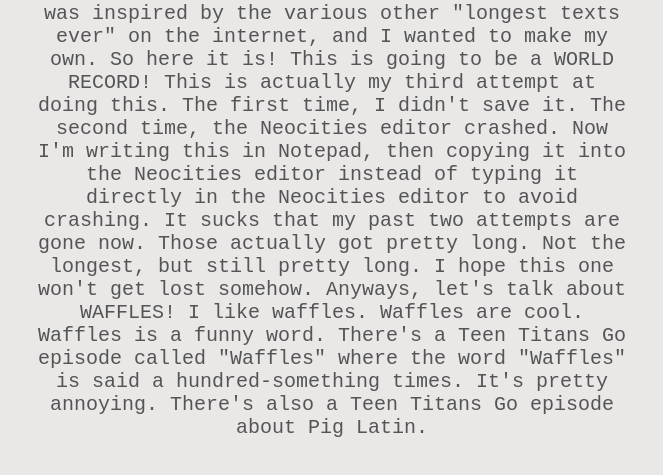
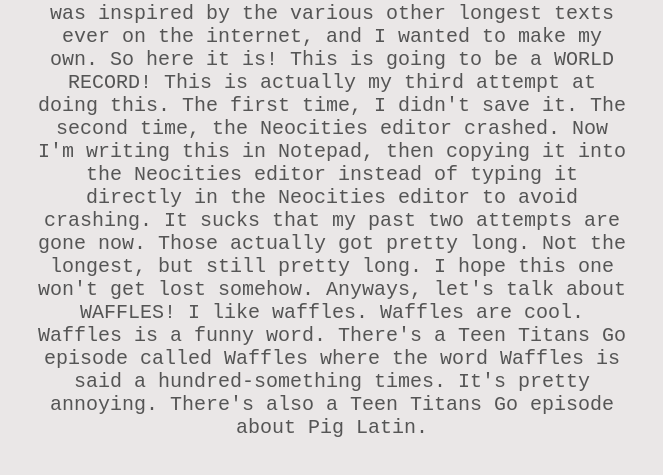
Before and after one commit to KevinGutej/LanguageChanger, a plain HTML site: page laungageChange/index.html in a window 1280 px wide. Both pictures are taken after a click on the link "ENGLISH". Shown: the part 245-720 px from the top of the page, without its empty margins (308-971 px from the left). Drawn offline with Linux system fonts and the light colour scheme.

Commit message:
Adding A language changer script (active)

```diff
--- a/laungageChange/index.html
+++ b/laungageChange/index.html
@@ -30,7 +30,44 @@
                 about Pig Latin.</p>
         </div>
     </div>
+    <script>
+        const langEl = document.querySelector('.languageWrap');
+        const link = document.querySelectorAll('a');
+        const titleEl = document.querySelector('.title');
+        const descrEl = document.querySelector('.description');
 
+        link.forEach(el => {
+            el.addEventListener('click', () => {
+                langEl.querySelector('.active').classList.remove('active');
+                el.classList.add('active');
+
+                const attr = el.getAttribute('language');
+                titleEl.textContent = data[attr].title;
+                descrEl.textContent = data[attr].description;
+            });
+        });
+
+        var data = {
+            "english":
+            {
+                "title": "Hello Everyone!",
+                "description":
+                    "Hello, everyone! This is the LONGEST TEXT EVER! I was inspired by the various other longest texts ever on the internet, and I wanted to make my own. So here it is! This is going to be a WORLD RECORD! This is actually my third attempt at doing this. The first time, I didn't save it. The second time, the Neocities editor crashed. Now I'm writing this in Notepad, then copying it into the Neocities editor instead of typing it directly in the Neocities editor to avoid crashing. It sucks that my past two attempts are gone now. Those actually got pretty long. Not the longest, but still pretty long. I hope this one won't get lost somehow. Anyways, let's talk about WAFFLES! I like waffles. Waffles are cool. Waffles is a funny word. There's a Teen Titans Go episode called Waffles where the word Waffles is said a hundred-something times. It's pretty annoying. There's also a Teen Titans Go episode about Pig Latin."
+            },
+            "chinese":
+            {
+                "title": "大家好!",
+                "description":
+                    "大家好！ 这是有史以来最长的文字！ 我受到了互联网上各种其他最长文本的启发，我想制作自己的文本。 所以就在这里！ 这将成为世界纪录！ 这实际上是我第三次尝试这样做。 第一次，我没有保存它。 第二次，Neocities 编辑器崩溃了。 现在我在记事本中写这个，然后将它复制到 Neocities 编辑器中，而不是直接在 Neocities 编辑器中键入它以避免崩溃。 糟糕的是，我过去的两次尝试现在都没有了。 那些实际上很长。 不是最长的，但仍然很长。 我希望这个不会以某种方式迷路。 不管怎样，我们来谈谈华夫饼吧！ 我喜欢华夫饼。 华夫饼很酷。 华夫饼是一个有趣的词。 有一个名为 Waffles 的 Teen Titans Go 插曲，其中 Waffles 这个词被说了一百多次。 这很烦人。 还有一个关于 Pig Latin 的 Teen Titans Go 剧集。"
+            },
+            "spanish":
+            {
+                "title": "¡Hola a todos!",
+                "description":
+                    "Hola a todos! ¡Este es el TEXTO MÁS LARGO DE LA HISTORIA! Me inspiré en los otros textos más largos de Internet y quería hacer el mío propio. ¡Asi que aqui esta! ¡Esto va a ser un RÉCORD MUNDIAL! Este es en realidad mi tercer intento de hacer esto. La primera vez, no lo guardé. La segunda vez, el editor de Neocities colapsó. Ahora escribo esto en el Bloc de notas y luego lo copio en el editor de Neocities en lugar de escribirlo directamente en el editor de Neocities para evitar que se cuelgue. Apesta que mis últimos dos intentos se hayan ido ahora. Esos en realidad se hicieron bastante largos. No es el más largo, pero sigue siendo bastante largo. Espero que este no se pierda de alguna manera. De todos modos, ¡hablemos de WAFFLES! Me gustan los waffles. Los gofres son geniales. Waffles es una palabra graciosa. Hay un episodio de Teen Titans Go llamado Waffles donde la palabra Waffles se dice cientos de veces. Es bastante molesto. También hay un episodio de Teen Titans Go sobre Pig Latin."
+            }
+        }
+    </script>
 </body>
 
 </html>
```
